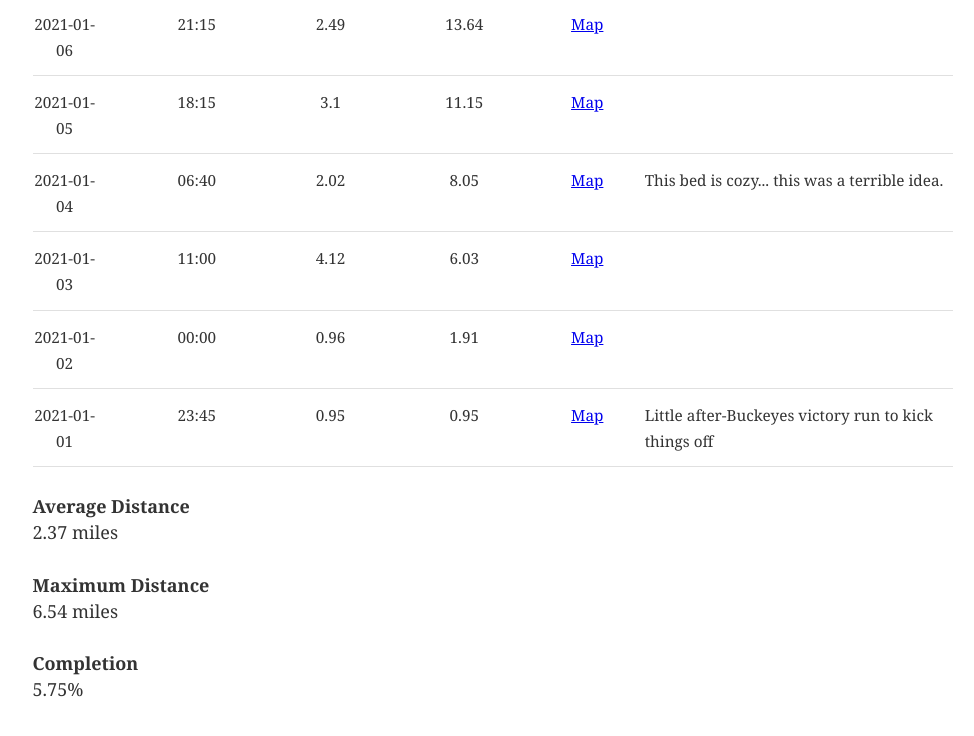
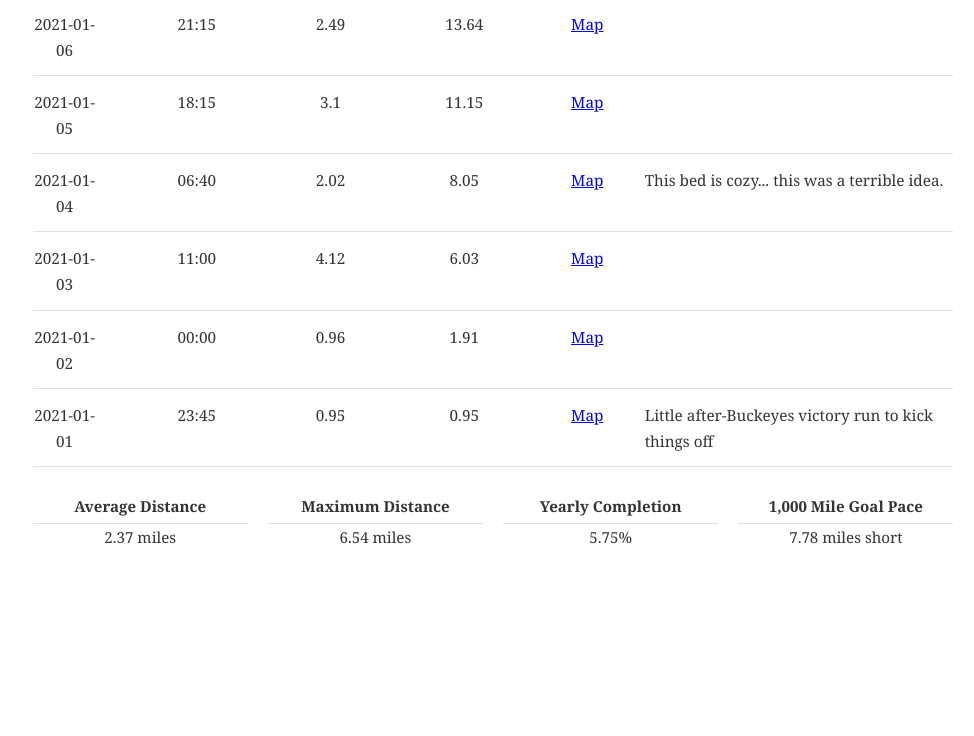
Before and after one commit to philbirnie/phil365, a Gatsby site: page / in a window 1280 px wide. Shown: the part 1627-2363 px from the top of the page, without its empty margins (147-1121 px from the left). After the commit the page ends 2256 px from the top, so only its background shows below. Built offline with nearby package versions, Linux system fonts and the light colour scheme; Gatsby itself is replaced by a stand-in of ours.

Commit message:
Cleans up stats.

```diff
--- a/src/components/layout.css
+++ b/src/components/layout.css
@@ -610,6 +610,36 @@ td.col-remarks {
   display: none;
 }
 
+.stats dl {
+  display: grid;
+  font-size: 84%;
+  text-align: center;
+  grid-template-columns: repeat(4, minmax(125px, 25%));
+  grid-gap: 20px;
+}
+
+@media only screen and (max-width: 600px) {
+  .stats dl {
+    grid-template-columns: auto;
+  }
+}
+
+@media only screen and (max-width: 800px) {
+  .stats dl {
+    grid-template-columns: repeat(2, minmax(200px, 50%));
+  }
+}
+
+
+.stats div {
+
+}
+
+.stats dt {
+  padding-bottom: 0.25em;
+  border-bottom: 1px solid hsla(0, 0%, 0%, 0.12);
+}
+
 @media only screen and (min-width: 600px) {
   .col-remarks,
   .col-time {
--- a/src/components/stats.js
+++ b/src/components/stats.js
@@ -1,23 +1,40 @@
 import React from "react"
 import runData from "../data/run-data.json";
-import { Sum } from '../utilities/aggregators';
+import { Sum, RoundFloat } from '../utilities/aggregators';
 
 const Stats = () => {
 
+	const totalMiles = runData.map( day => day.distance ).reduce( Sum );
 
-	const average = runData.map( day => day.distance ).reduce( Sum ) / runData.length;
+	const totalDays = runData.length;
+
+	const average = totalMiles / totalDays;
 
 	const max = Math.max.apply( Math, runData.map( day => parseFloat( day.distance ) ) );
+
+	const ThousandDifferential = ( ( 1000 / 365 ) * totalDays ) - totalMiles;
+
+	const ThousandDifferentialLabel = ThousandDifferential > 0 ? 'short' : 'ahead';
 
 	return (
 		<div className="stats">
 			<dl>
-				<dt>Average Distance</dt>
-				<dd>{ Math.round( average * 100 ) / 100 } miles</dd>
-				<dt>Maximum Distance</dt>
-				<dd>{ max } miles</dd>
-				<dt>Completion</dt>
-				<dd>{ Math.round( ( runData.length / 365 ) * 10000 ) / 100 }%</dd>
+				<div>
+					<dt>Average Distance</dt>
+					<dd>{ RoundFloat( average ) } miles</dd>
+				</div>
+				<div>
+					<dt>Maximum Distance</dt>
+					<dd>{ max } miles</dd>
+				</div>
+				<div>
+					<dt>Yearly Completion</dt>
+					<dd>{ RoundFloat( runData.length / 3.65 ) }%</dd>
+				</div>
+				<div>
+					<dt>1,000 Mile Goal Pace</dt>
+					<dd>{ RoundFloat( Math.abs( ThousandDifferential ) ) } miles { ThousandDifferentialLabel }</dd>
+				</div>
 			</dl>
 		</div>
 	)
--- a/src/utilities/aggregators.js
+++ b/src/utilities/aggregators.js
@@ -1,3 +1,5 @@
 const Sum = ( accumulator, currentValue ) => accumulator + currentValue;
 
-export {Sum};
+const RoundFloat = ( num ) => Math.round( num * 100 ) / 100;
+
+export { Sum, RoundFloat };
```
